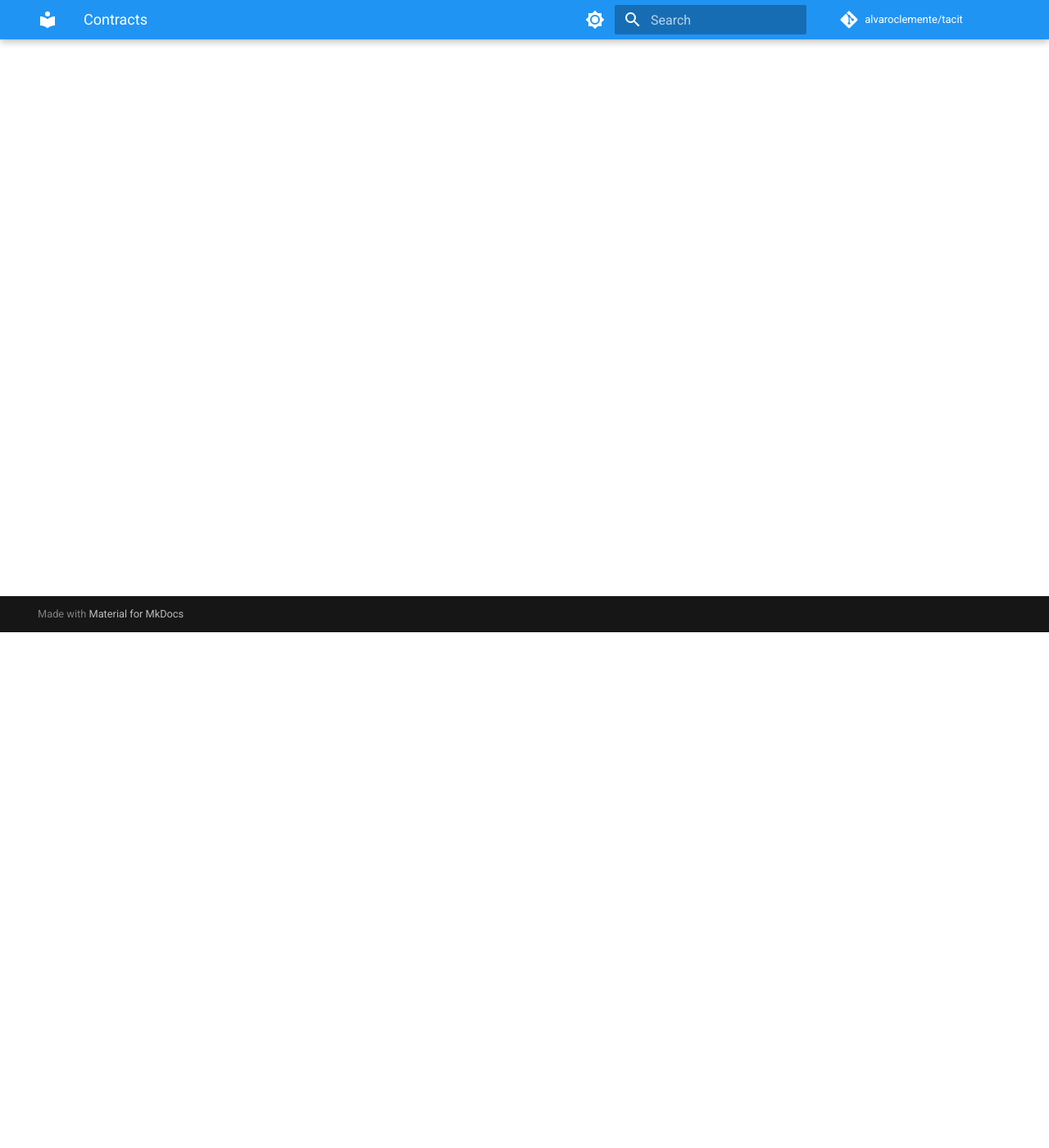
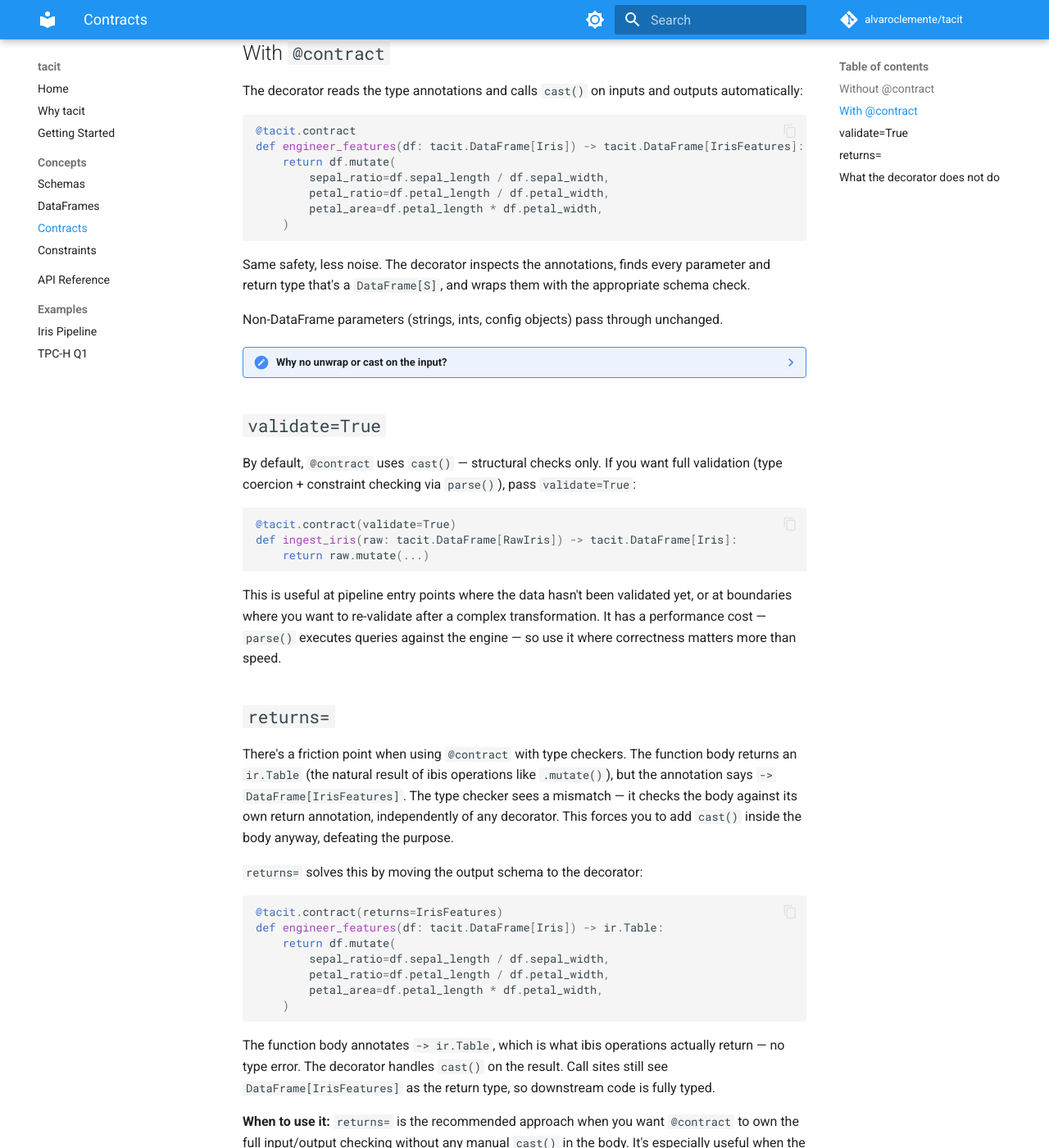
Before and after one commit to aclementev/tacit, an MkDocs documentation site: the page built from docs/concepts/contracts.md, in a window 1280 px wide and 1400 px high, scrolled down 629 px. Shown: the whole window at 82% size. Built offline with MkDocs 1.6.1 and Material for MkDocs 9.7.7, drawn with Linux system fonts in a browser that asks for light colours; comment, search, counter and statistics services are not loaded; some of the changed text lies outside the part shown.

Commit message:
docs: contracts

````diff
--- a/docs/concepts/contracts.md
+++ b/docs/concepts/contracts.md
@@ -1,5 +1,120 @@
 # Contracts
 
-<!-- TODO: @contract decorator, validate=True -->
+A contract ties [schemas](schemas.md) to a function's signature. The type
+annotations declare what goes in and what comes out, `@tacit.contract` enforces
+it at runtime, and type checkers verify it statically.
 
-The `@contract` decorator enforces schema contracts at function boundaries.
+## Without `@contract`
+
+You can write schema-safe functions without the decorator — call `cast()` on
+inputs and outputs yourself:
+
+```python
+def engineer_features(df: tacit.DataFrame[Iris]) -> tacit.DataFrame[IrisFeatures]:
+    result = df.mutate(
+        sepal_ratio=df.sepal_length / df.sepal_width,
+        petal_ratio=df.petal_length / df.petal_width,
+        petal_area=df.petal_length * df.petal_width,
+    )
+    return IrisFeatures.cast(result)
+```
+
+This works. The `cast()` call at the end verifies the output structure and
+returns a `DataFrame[IrisFeatures]`. But every function needs the same
+boilerplate: call `cast()` on the result, possibly on inputs too. For a
+pipeline with many stages, that's a lot of noise.
+
+## With `@contract`
+
+The decorator reads the type annotations and calls `cast()` on inputs and
+outputs automatically:
+
+```python
+@tacit.contract
+def engineer_features(df: tacit.DataFrame[Iris]) -> tacit.DataFrame[IrisFeatures]:
+    return df.mutate(
+        sepal_ratio=df.sepal_length / df.sepal_width,
+        petal_ratio=df.petal_length / df.petal_width,
+        petal_area=df.petal_length * df.petal_width,
+    )
+```
+
+Same safety, less noise. The decorator inspects the annotations, finds every
+parameter and return type that's a `DataFrame[S]`, and wraps them with the
+appropriate schema check.
+
+Non-DataFrame parameters (strings, ints, config objects) pass through
+unchanged.
+
+??? note "Why no unwrap or cast on the input?"
+
+    You might expect to need something like `df.unwrap()` or `Iris.cast(df)`
+    inside the function body to get a regular ibis Table to work with. You
+    don't — `DataFrame[S]` *is* an ibis Table (it's a subclass), so you can
+    call `.mutate()`, `.filter()`, `.group_by()`, or any ibis API directly on
+    it. The result is a plain `ir.Table` that you can continue working with
+    normally. See [DataFrames](dataframes.md) for more on this.
+
+## `validate=True`
+
+By default, `@contract` uses `cast()` — structural checks only. If you want
+full validation (type coercion + constraint checking via `parse()`), pass
+`validate=True`:
+
+```python
+@tacit.contract(validate=True)
+def ingest_iris(raw: tacit.DataFrame[RawIris]) -> tacit.DataFrame[Iris]:
+    return raw.mutate(...)
+```
+
+This is useful at pipeline entry points where the data hasn't been validated
+yet, or at boundaries where you want to re-validate after a complex
+transformation. It has a performance cost — `parse()` executes queries against
+the engine — so use it where correctness matters more than speed.
+
+## `returns=`
+
+There's a friction point when using `@contract` with type checkers. The
+function body returns an `ir.Table` (the natural result of ibis operations like
+`.mutate()`), but the annotation says `-> DataFrame[IrisFeatures]`. The type
+checker sees a mismatch — it checks the body against its own return annotation,
+independently of any decorator. This forces you to add `cast()` inside the body
+anyway, defeating the purpose.
+
+`returns=` solves this by moving the output schema to the decorator:
+
+```python
+@tacit.contract(returns=IrisFeatures)
+def engineer_features(df: tacit.DataFrame[Iris]) -> ir.Table:
+    return df.mutate(
+        sepal_ratio=df.sepal_length / df.sepal_width,
+        petal_ratio=df.petal_length / df.petal_width,
+        petal_area=df.petal_length * df.petal_width,
+    )
+```
+
+The function body annotates `-> ir.Table`, which is what ibis operations
+actually return — no type error. The decorator handles `cast()` on the result.
+Call sites still see `DataFrame[IrisFeatures]` as the return type, so
+downstream code is fully typed.
+
+**When to use it:** `returns=` is the recommended approach when you want
+`@contract` to own the full input/output checking without any manual `cast()`
+in the body. It's especially useful when the function does several ibis
+operations and you don't want to cast intermediate results.
+
+**The alternative** is the plain `@tacit.contract` form with
+`-> DataFrame[IrisFeatures]` in the annotation and an explicit `cast()` at the
+end of the body. Both approaches are equivalent at runtime — choose based on
+whether you prefer the schema in the decorator or in the annotation.
+
+## What the decorator does not do
+
+`@contract` checks inputs and outputs. It does not validate what happens
+*inside* the function body — the transformation logic between the input schema
+and the output schema is yours. If you add wrong columns, compute wrong values,
+or introduce nulls, the decorator won't catch it unless those violations also
+break the output schema's structural checks (or constraint checks, with
+`validate=True`).
+
+The contract is a boundary check, not a line-by-line audit.
````
